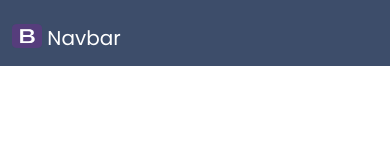
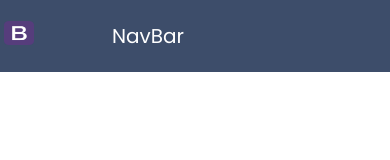
Before and after one commit to Dreezy305/consultancy_website, a website: page index.html in a window 390 px wide. Drawn offline with nearby package versions, Linux system fonts and the light colour scheme.

Commit message:
added navbar

```diff
--- a/index.html
+++ b/index.html
@@ -24,10 +24,10 @@
     <body>
         <!-- Nav Bar section goes here  -->
         <nav class="navbar navbar-expand-lg bg-none mx-auto menu-bar">
-            <div class="container-fluid mx-auto" style="">
-                <a class="navbar-brand text-center" href="#">
-                    <img src="./assets/img/apple-touch-icon.png" class="d-inline align-text-top" alt="" width="30" height="24">
-                    Navbar
+            <div class="container-fluid mx-auto mt-2 pb-2">
+                <a class="navbar-brand text-center" href="#" style="margin-left: 100px;">
+                    <img src="./assets/img/apple-touch-icon.png" class="d-inline align-text-top menu-bar__icon" alt="" width="30" height="24">
+                    <span class="navbar-text">NavBar</span>
                 </a>
                 <button class="navbar-toggler" type="button" data-bs-toggle="collapse" data-bs-target="#navbarNavAltMarkup"
                     aria-controls="navbarNavAltMarkup" aria-expanded="false" aria-label="Toggle navigation">
@@ -42,7 +42,7 @@
                         <a class="nav-link" href="#">Team</a>
                         <a class="nav-link" href="#">Dropdown</a>
                         <a class="nav-link" href="#" style="margin-right: 10px;">Contact</a>
-                        <button type="button" class="btn btn-outline-primary rounded-pill px-2 btn-rounded btn-pill menu-btn">
+                        <button type="button" class="btn btn-outline-primary rounded-pill px-2 btn-rounded btn-pill menu-btn" style="margin-right: 100px">
                             Get Started
                         </button>
                         <!-- <div id="google_translate_element" class="px-3"></div> -->
--- a/scss/style.scss
+++ b/scss/style.scss
@@ -7,17 +7,32 @@ body {
   background: rgba(40, 58, 90, 0.9);
   margin-left: 20px;
   padding-top: 20px;
+  &__icon {
+    @media screen and (max-width: 576px) {
+      position: absolute;
+      left: 1%;
+    }
+    & span {
+      @media screen and (max-width: 576px) {
+        margin-left: 2px;
+      }
+    }
+  }
   & a {
     color: #ffffff;
-    margin-left: 20px;
-    padding-top: 15px;
+
     @media screen and (max-width: 576px) {
       display: inline;
       margin-left: 0px;
+      padding-right: 0px;
     }
     & menu-btn {
       margin-left: 20px;
       font-family: "Poppins", sans-serif;
+      @media screen and (max-width: 576px) {
+        width: 150px;
+        height: 75px;
+      }
     }
   }
 }
```
Also changed, not shown: assets/css/style.css, 1 other file.
